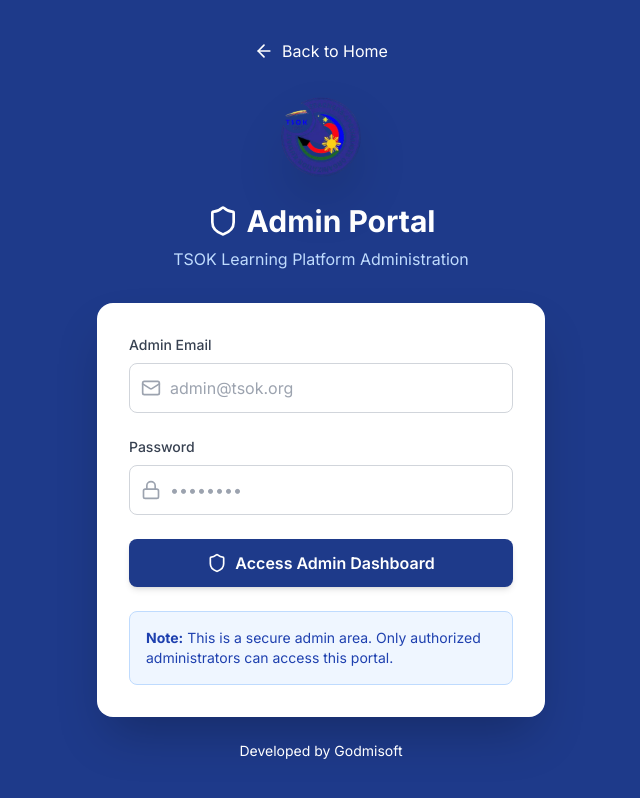
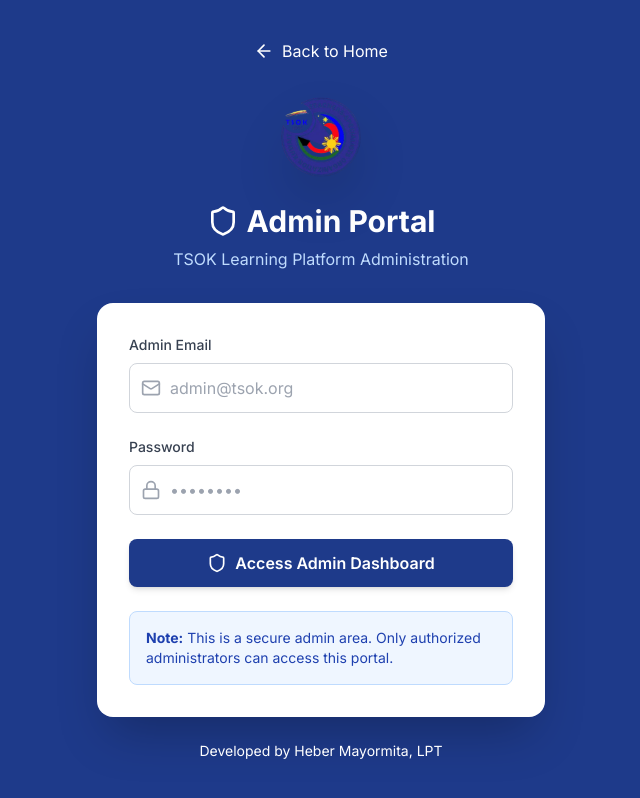
Before and after one commit to Dev-hebz/tsokplatform, a Next.js app: page /admin/login in a window 1280 px wide. Shown: the whole page, without its empty margins (319-959 px from the left). Built offline with nearby package versions, Linux system fonts and the light colour scheme; no server answers.

Commit message:
Add files via upload

```diff
--- a/src/app/admin/login/page.tsx
+++ b/src/app/admin/login/page.tsx
@@ -122,7 +122,7 @@
         </div>
 
         <p className="text-center text-white text-sm mt-6">
-          Developed by Godmisoft
+          Developed by Heber Mayormita, LPT
         </p>
       </div>
     </div>
--- a/src/app/page.tsx
+++ b/src/app/page.tsx
@@ -171,7 +171,7 @@
             </div>
           </div>
           <p className="text-gray-400 text-sm">
-            © {isClient ? new Date().getFullYear() : '2025'} TSOK. All rights reserved.
+            © {isClient ? new Date().getFullYear() : '2024'} TSOK. All rights reserved.
           </p>
           <p className="text-gray-500 text-xs mt-2">
             Developed by Heber Mayormita, LPT
```
Also changed, not shown: 1 other file (tests, documents, lock files or other folders).
